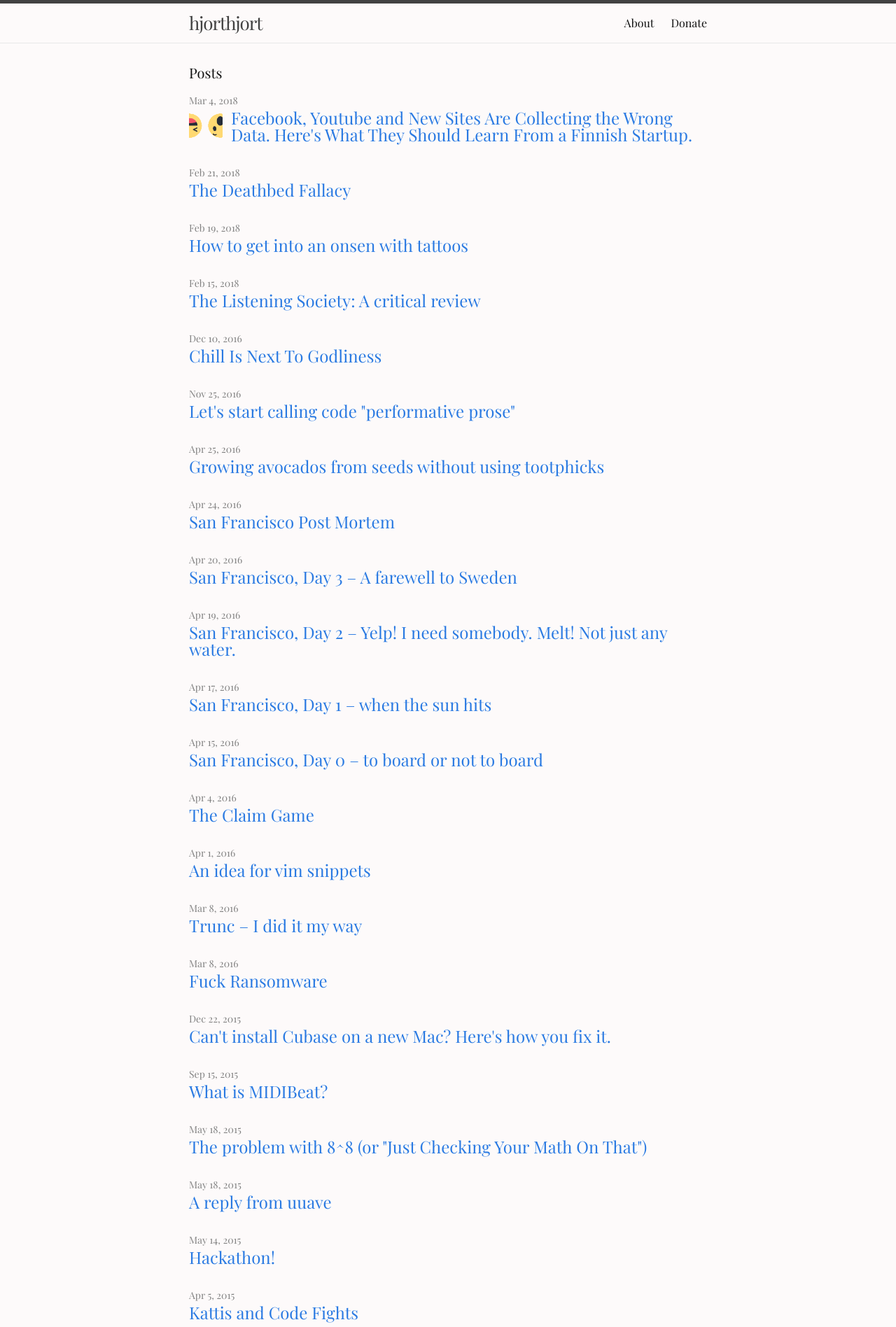
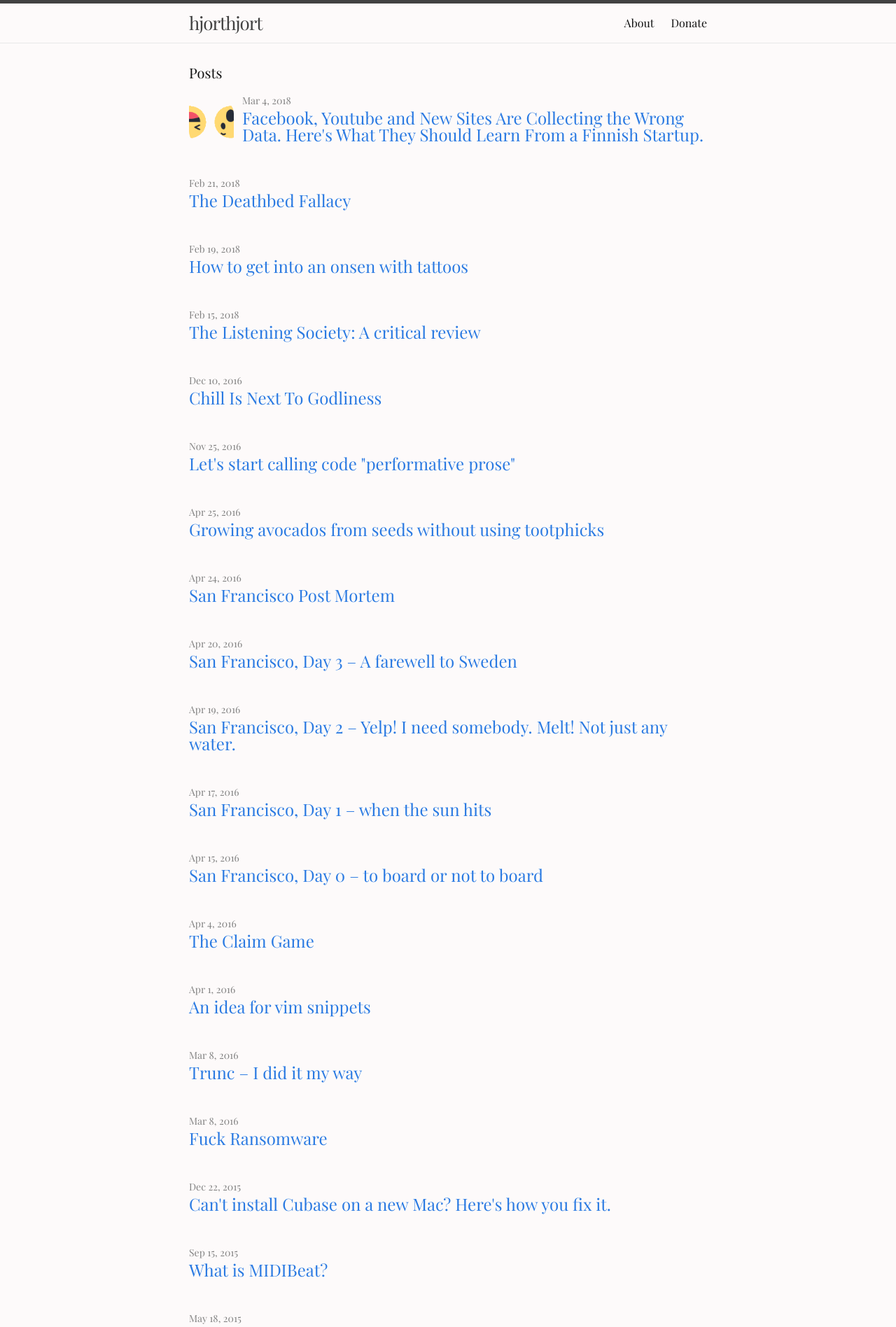
Before and after one commit to hjorthjort/hjorthjort.github.io, a Jekyll site: the page built from index.html, in a window 1280 px wide. Shown: the top 1896 px of the page at 70% size. Built offline with Jekyll 4.4.1, drawn with Linux system fonts in a browser that asks for light colours.

Commit message:
Allow for thumbnails to articles

```diff
--- a/_sass/_layout.scss
+++ b/_sass/_layout.scss
@@ -183,15 +183,22 @@
         margin-bottom: $spacing-unit;
     }
 
-    .thumbnail {
-        margin: 0 12px 0 0;
-        float: left;
-        background-size: auto 100%;
-        background-repeat: no-repeat;
-        background-position: 50% 50%;
-        width: 48px;
-        height: 48px;
-    }
+}
+
+.splash {
+    display: flex;
+    align-items: center;
+}
+
+.thumbnail {
+    flex-shrink: 0;
+    border-radius: 10% 30%;
+    margin: 0 12px 0 0;
+    background-size: auto 100%;
+    background-repeat: no-repeat;
+    background-position: 50% 50%;
+    width: 64px;
+    height: 64px;
 }
 
 .post-meta {
--- a/index.html
+++ b/index.html
@@ -9,14 +9,17 @@ layout: default
   <ul class="post-list">
     {% for post in site.posts %}
       <li>
+          <div class="splash">
+          {% if post.image or post.thumbnail %}
+          <div class="thumbnail" style="background-image: url({% if post.thumbnail %}{{ post.thumbnail.url }}{% else %}{{ post.image.url }}{% endif %});"></div>
+          {% endif %}
+          <div>
         <span class="post-meta">{{ post.date | date: "%b %-d, %Y" }}</span>
 
         <h2>
-          {% if post.image %}
-            <div class="thumbnail" style="background-image: url({{ post.image.url }});"></div>
-          {% endif %}
           <a class="post-link" href="{{ post.url | prepend: site.baseurl }}">{{ post.title }}</a>
         </h2>
+        </div>
       </li>
     {% endfor %}
   </ul>
```
